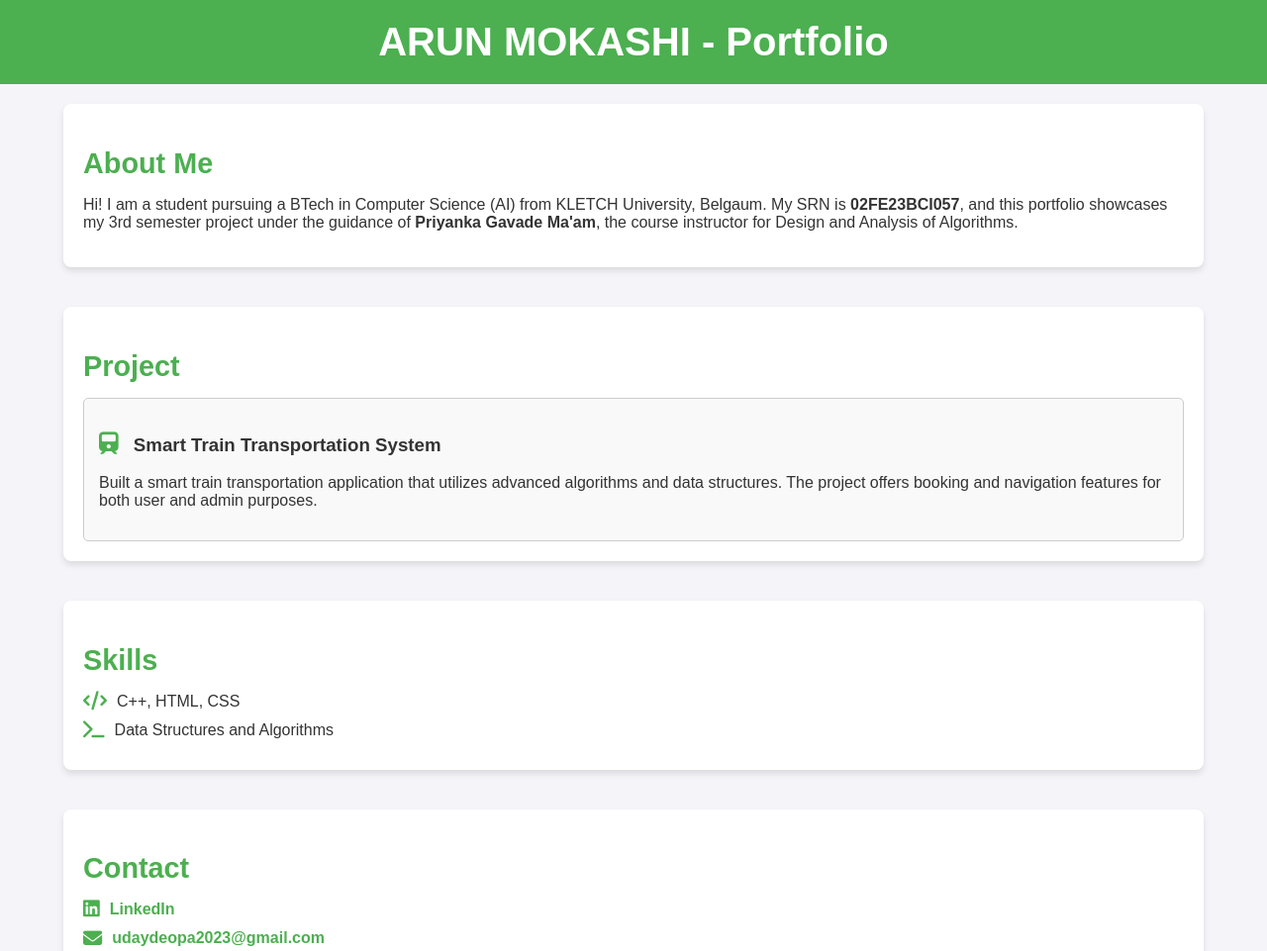
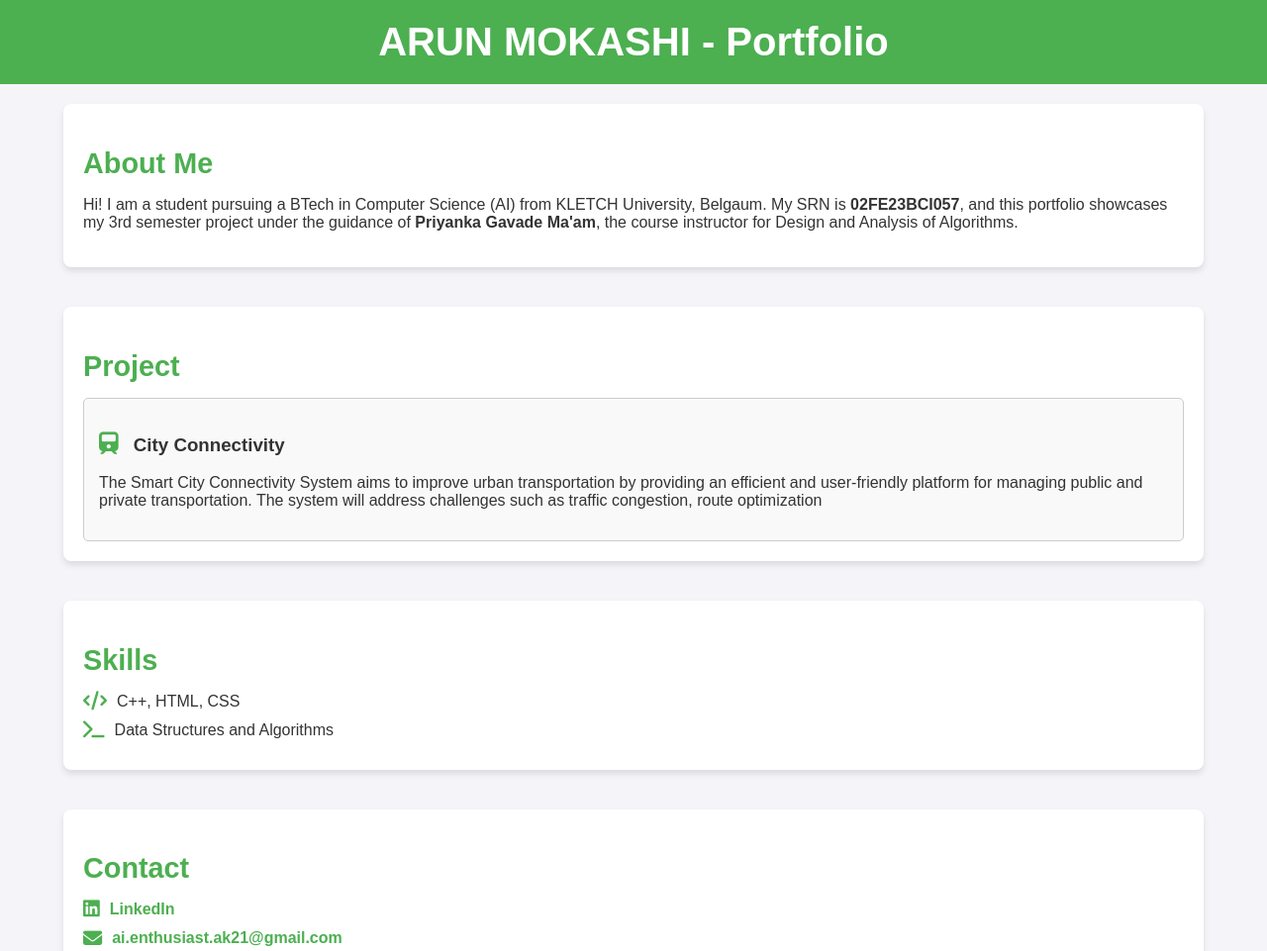
Before and after one commit to exploreAIwithak/city-connectivity, a plain HTML site: page index.html in a window 1280 px wide. Shown: the top 961 px of the page at 99% size. Drawn offline with Linux system fonts and the light colour scheme.

Commit message:
Update index.html

```diff
--- a/index.html
+++ b/index.html
@@ -111,10 +111,9 @@
         <section id="project">
             <h2>Project</h2>
             <div class="project">
-                <h3><i class="fas fa-train icon"></i> Smart Train Transportation System</h3>
+                <h3><i class="fas fa-train icon"></i> City Connectivity</h3>
                 <p>
-                    Built a smart train transportation application that utilizes advanced algorithms and data structures.
-                    The project offers booking and navigation features for both user and admin purposes.
+                    The Smart City Connectivity System aims to improve urban transportation by providing an efficient and user-friendly platform for managing public and private transportation. The system will address challenges such as traffic congestion, route optimization
                 </p>
             </div>
         </section>
@@ -135,7 +134,7 @@
                 <li><i class="fab fa-linkedin icon"></i><a href="www.linkedin.com/in/
 arun-kumar-mokashi-4062ba2b2
 ">LinkedIn</a></li>
-                <li><i class="fas fa-envelope icon"></i><a href="mailto:ai.enthusiast.ak21@gmail.com">udaydeopa2023@gmail.com</a></li>
+                <li><i class="fas fa-envelope icon"></i><a href="mailto:ai.enthusiast.ak21@gmail.com">ai.enthusiast.ak21@gmail.com</a></li>
                 <li><i class="fas fa-phone-alt icon"></i><a href="tel:+91"></a></li>
             </ul>
         </section>
```
